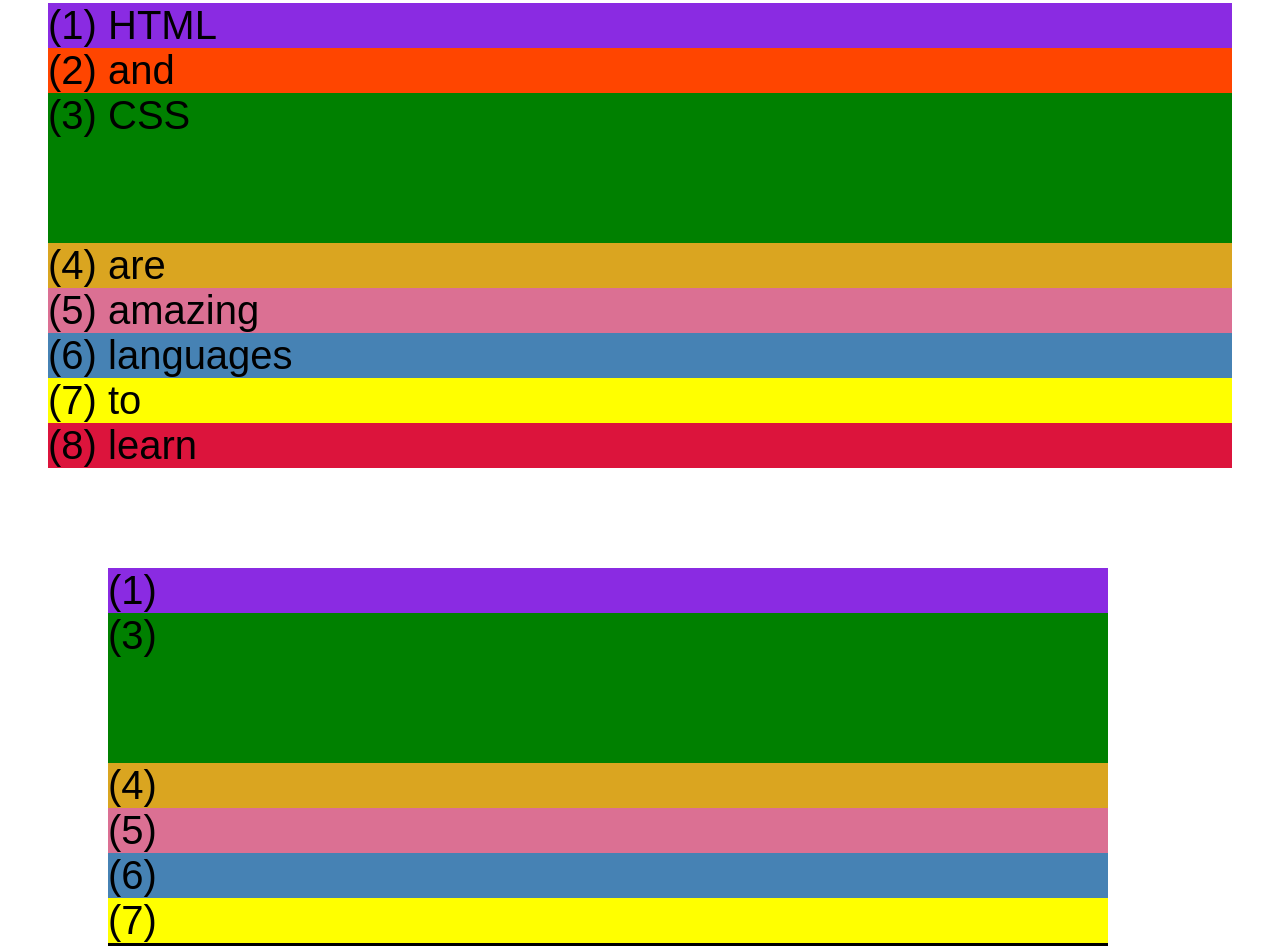
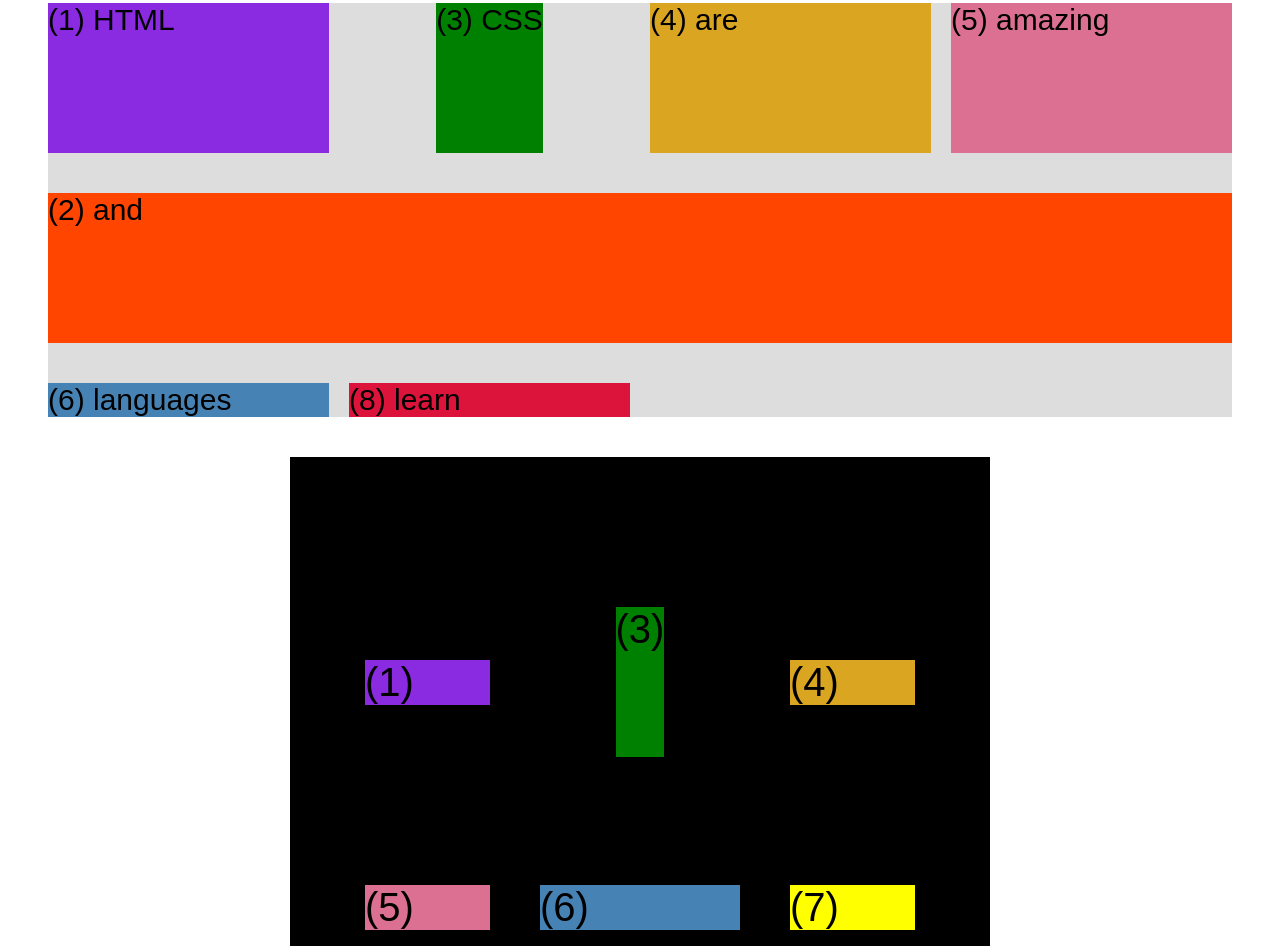
Before and after one commit to 8GHOSTS/OMNIFOODS, a plain HTML site: page css-grid.html in a window 1280 px wide. Shown: the part 37-983 px from the top of the page. Drawn offline with Linux system fonts and the light colour scheme.

Commit message:
changed flexbox layout to css grid layout

```diff
--- a/css-grid.html
+++ b/css-grid.html
@@ -36,10 +36,42 @@
         /* STARTER */
         font-family: sans-serif;
         background-color: #ddd;
-        font-size: 40px;
+        font-size: 30px;
         margin: 40px;
 
         /* CSS GRID */
+        display: grid;
+        /* grid-template-columns: 200px 200px 1fr 1fr; */
+        /* grid-template-columns: 2fr 1fr 1fr auto; */
+        /* grid-template-rows: 300px 200px; */
+
+        grid-template-columns: repeat(4, 1fr);
+        grid-template-rows: 1fr 1fr;
+        /* height: 500px; */
+
+        /* gap: 30px; */
+        column-gap: 20px;
+        row-gap: 40px;
+      }
+
+      /* temporary */
+      display: none;
+
+      .el--8 {
+        grid-column: 2 / 3;
+        grid-row: 1 / span 2;
+        grid-row: 1 / 2;
+      }
+
+      .el--2 {
+        /* grid-column: 1 / 4; */
+        /* grid-column: 1 / span 4; */
+        grid-column: 1 / -1;
+        grid-row: 2;
+      }
+
+      .el--6 {
+        /* grid-row: 3 / 5; */
       }
 
       .container--2 {
@@ -47,12 +79,30 @@
         font-family: sans-serif;
         background-color: black;
         font-size: 40px;
-        margin: 100px;
+        margin: 40px;
 
-        width: 1000px;
+        width: 700px;
         height: 600px;
 
         /* CSS GRID */
+        display: grid;
+        grid-template-columns: 125px 200px 125px;
+        grid-template-rows: 250px 100px;
+        gap: 50px;
+
+        /* Aligning tracks inside container: Distribute empty space */
+        justify-content: center;
+        /* justify-content: space-between; */
+        align-content: center;
+
+        /* Aligning items inside cells: Moving  items araound inside cells */
+        align-items: center;
+        justify-self: center;
+      }
+
+      .el--3 {
+        align-self: center;
+        justify-self: center;
       }
     </style>
   </head>
@@ -64,7 +114,7 @@
       <div class="el el--4">(4) are</div>
       <div class="el el--5">(5) amazing</div>
       <div class="el el--6">(6) languages</div>
-      <div class="el el--7">(7) to</div>
+      <!-- <div class="el el--7">(7) to</div> -->
       <div class="el el--8">(8) learn</div>
     </div>
 
```
Also changed, not shown: index.html (+8 -9 lines), style.css (+24 -6 lines).
